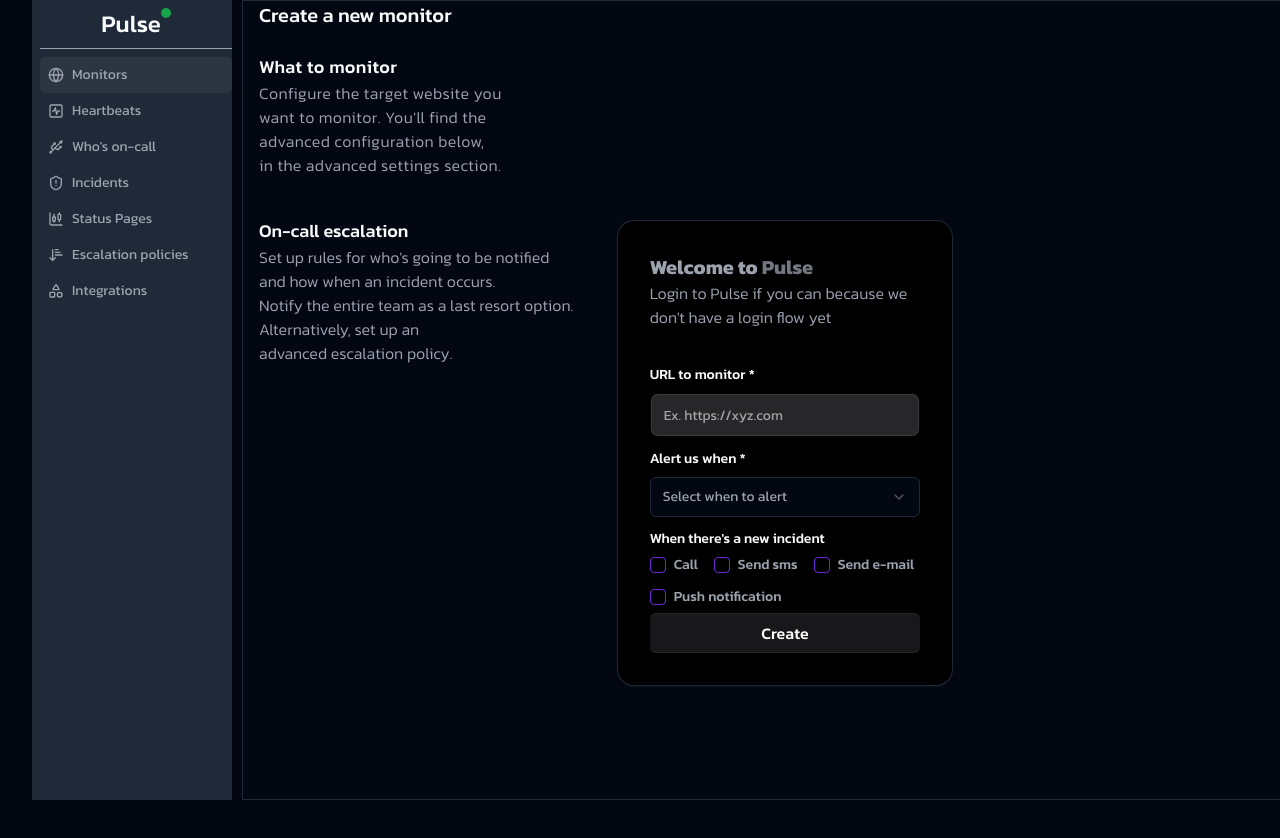
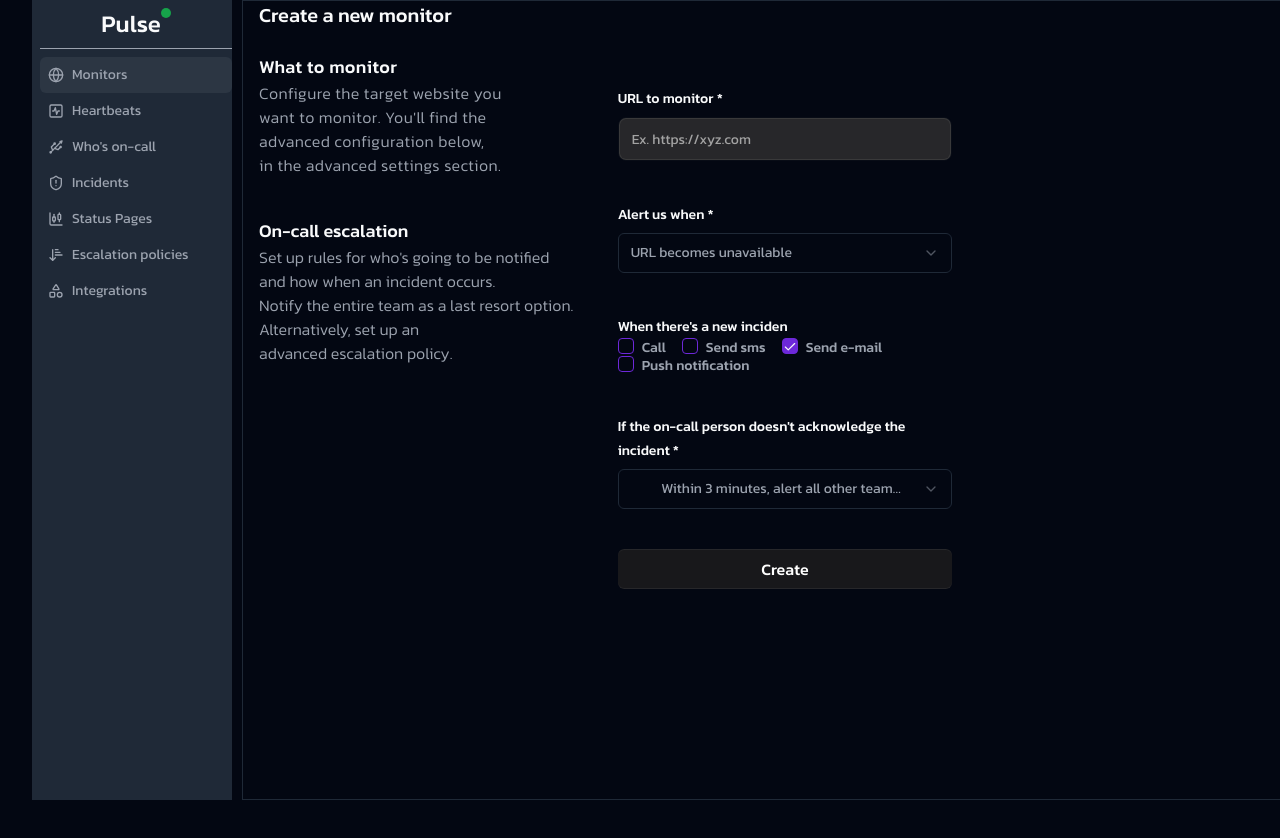
Before and after one commit to hash-engineers/pulse, a Next.js app in the folder frontend/: page /dashboard/monitors/create-monitor in a window 1280 px wide. Shown: the top 838 px of the page. After the commit the page ends 800 px from the top, so only its background shows below. Built offline with nearby package versions, Linux system fonts and the light colour scheme.

Commit message:
fix: checkbox single and multiple check

```diff
--- a/frontend/app/dashboard/monitors/create-monitor/_main-form.tsx
+++ b/frontend/app/dashboard/monitors/create-monitor/_main-form.tsx
@@ -1,39 +1,40 @@
 'use client';
 
 import { z } from 'zod';
-import Link from 'next/link';
 import { useForm } from 'react-hook-form';
 import { Form } from '@/components/ui/form';
 import { FormFieldType } from '@/enums/form';
-import { signInFormSchema } from '@/schemas/auth';
+import { Label } from '@/components/ui/label';
 import { zodResolver } from '@hookform/resolvers/zod';
+import { createMonitorSchema } from '@/schemas/monitor';
+import { whenDoesNotAcknowledge, whenToAlert } from '@/lib/monitor';
 import { CustomFormField } from '@/components/form/custom-form-field';
 import { BottomGradientButton } from '@/components/ui/bottom-gradient-button';
-import { checkBoxFields, whenToAlert } from '@/lib/monitor';
 
 export function MainForm() {
-  const form = useForm<z.infer<typeof signInFormSchema>>({
-    resolver: zodResolver(signInFormSchema),
-    defaultValues: { name: '', email: '', company: '', size: '', password: '' },
+  const form = useForm<z.infer<typeof createMonitorSchema>>({
+    resolver: zodResolver(createMonitorSchema),
+    defaultValues: {
+      url: '',
+      whenToAlert: whenToAlert[0],
+      call: false,
+      sendSMS: false,
+      sendEmail: true,
+      pushNotification: false,
+      whenDoesNotAcknowledge: whenDoesNotAcknowledge[2],
+    },
   });
 
-  function onSubmit(data: z.infer<typeof signInFormSchema>) {
+  function onSubmit(data: z.infer<typeof createMonitorSchema>) {
     console.log(data);
   }
 
   return (
-    <section className="flex items-center justify-center h-screen">
-      <div className="max-w-md w-full mx-auto rounded-none md:rounded-2xl p-4 md:p-8 shadow-input bg-black">
-        <h4 className="font-bold">
-          Welcome to <span className="animate-pulse">Pulse</span>
-        </h4>
-        <p className="text-muted-foreground text-wrap">
-          Login to Pulse if you can because we don&apos;t have a login flow yet
-        </p>
+    <section>
       <Form {...form}>
         <form
           onSubmit={form.handleSubmit(onSubmit)}
-            className="mt-8 space-y-2"
+          className="mt-8 space-y-10 w-full"
         >
           <CustomFormField
             fieldType={FormFieldType.INPUT}
@@ -52,18 +53,47 @@
             required
             whenToAlert={whenToAlert}
           />
+          <div>
+            <Label>When there&apos;s a new inciden</Label>
+            <div className="flex items-center justify-start flex-wrap gap-x-4">
               <CustomFormField
                 fieldType={FormFieldType.CHECKBOX}
                 control={form.control}
-              name="whatActionWillTaken"
-              label="When there's a new incident"
-              checkBoxFields={checkBoxFields}
+                name="call"
+                label="Call"
+              />
+              <CustomFormField
+                fieldType={FormFieldType.CHECKBOX}
+                control={form.control}
+                name="sendSMS"
+                label="Send sms"
+              />
+              <CustomFormField
+                fieldType={FormFieldType.CHECKBOX}
+                control={form.control}
+                name="sendEmail"
+                label="Send e-mail"
+              />
+              <CustomFormField
+                fieldType={FormFieldType.CHECKBOX}
+                control={form.control}
+                name="pushNotification"
+                label="Push notification"
+              />
+            </div>
+          </div>
+          <CustomFormField
+            fieldType={FormFieldType.SELECT}
+            control={form.control}
+            name="whenDoesNotAcknowledge"
+            label="If the on-call person doesn't acknowledge the incident"
+            required
+            whenToAlert={whenDoesNotAcknowledge}
           />
 
           <BottomGradientButton>Create</BottomGradientButton>
         </form>
       </Form>
-      </div>
     </section>
   );
 }
--- a/frontend/components/form/custom-form-field.tsx
+++ b/frontend/components/form/custom-form-field.tsx
@@ -1,6 +1,7 @@
 import { ReactNode } from 'react';
 import { Label } from '../ui/label';
 import { Input } from '../ui/input';
+import { Checkbox } from '../ui/checkbox';
 import { Control } from 'react-hook-form';
 import { FormFieldType } from '@/enums/form';
 import {
@@ -17,7 +18,6 @@
   SelectTrigger,
   SelectValue,
 } from '../ui/select';
-import { Checkbox } from '../ui/checkbox';
 
 type CustomFormInputProps = {
   fieldType: FormFieldType;
@@ -52,14 +52,13 @@
   children?: ReactNode;
   required?: boolean;
   whenToAlert?: string[];
-  checkBoxFields?: string[];
 };
 
 type RenderFieldProps = { field: any; props: CustomFormInputProps };
 
 function RenderField({
   field,
-  props: { fieldType, placeholder, type, whenToAlert, checkBoxFields },
+  props: { fieldType, placeholder, type, whenToAlert, label },
 }: RenderFieldProps) {
   switch (fieldType) {
     case FormFieldType.INPUT:
@@ -89,22 +88,13 @@
 
     case FormFieldType.CHECKBOX:
       return (
-        <div className="flex items-center gap-4 justify-start flex-wrap">
-          {checkBoxFields &&
-            checkBoxFields.map(checkBoxField => (
-              <div key={checkBoxField} className="flex items-center gap-x-2">
+        <div className="flex items-center gap-x-2">
           <FormControl>
-                  <Checkbox
-                    name={checkBoxField}
-                    checked={field.value}
-                    onCheckedChange={field.onChange}
-                  />
+            <Checkbox checked={field.value} onCheckedChange={field.onChange} />
           </FormControl>
-                <FormLabel className="cursor-pointer text-muted-foreground checked:text-primary-foreground">
-                  {checkBoxField}
+          <FormLabel className="cursor-pointer text-muted-foreground checked:text-primary-foreground mt-1">
+            {label}
           </FormLabel>
-              </div>
-            ))}
         </div>
       );
 
@@ -114,7 +104,7 @@
 }
 
 export function CustomFormField(props: CustomFormInputProps) {
-  const { control, name, label, required } = props;
+  const { control, name, label, required, fieldType } = props;
 
   return (
     <FormField
@@ -122,10 +112,12 @@
       name={name}
       render={({ field }) => (
         <FormItem>
+          {fieldType !== FormFieldType.CHECKBOX && (
             <Label htmlFor={name}>
               {label}
               {required && ' *'}
             </Label>
+          )}
           <RenderField field={field} props={props} />
           <FormMessage />
         </FormItem>
--- a/frontend/lib/monitor.ts
+++ b/frontend/lib/monitor.ts
@@ -138,6 +138,12 @@
   "Host doesn't respond to ping",
 ];
 
-const checkBoxFields = ['Call', 'Send sms', 'Send e-mail', 'Push notification'];
+const whenDoesNotAcknowledge = [
+  'Do nothing',
+  'Immediately alert all other team members',
+  'Within 3 minutes, alert all other team members',
+  'Within 5 minutes, alert all other team members',
+  'Within 10 minutes, alert all other team members',
+];
 
-export { data, columns, monitors, whenToAlert, checkBoxFields };
+export { data, columns, monitors, whenToAlert, whenDoesNotAcknowledge };
--- /dev/null
+++ b/frontend/schemas/monitor.ts
@@ -0,0 +1,23 @@
+import { z } from 'zod';
+import { whenDoesNotAcknowledge, whenToAlert } from '@/lib/monitor';
+
+const createMonitorSchema = z.object({
+  url: z
+    .string({ required_error: 'Url is required' })
+    .min(6, { message: 'Enter your website url' }),
+  whenToAlert: z.enum([...whenToAlert] as [string, ...string[]], {
+    required_error: "Select when you'll notify",
+  }),
+  call: z.boolean().optional(),
+  sendSMS: z.boolean().optional(),
+  sendEmail: z.boolean().optional().default(true),
+  pushNotification: z.boolean().optional(),
+  whenDoesNotAcknowledge: z.enum(
+    [...whenDoesNotAcknowledge] as [string, ...string[]],
+    {
+      required_error: 'Select wtat will be next action',
+    }
+  ),
+});
+
+export { createMonitorSchema };
```
Lines whose indentation alone changed are shown as unchanged.
